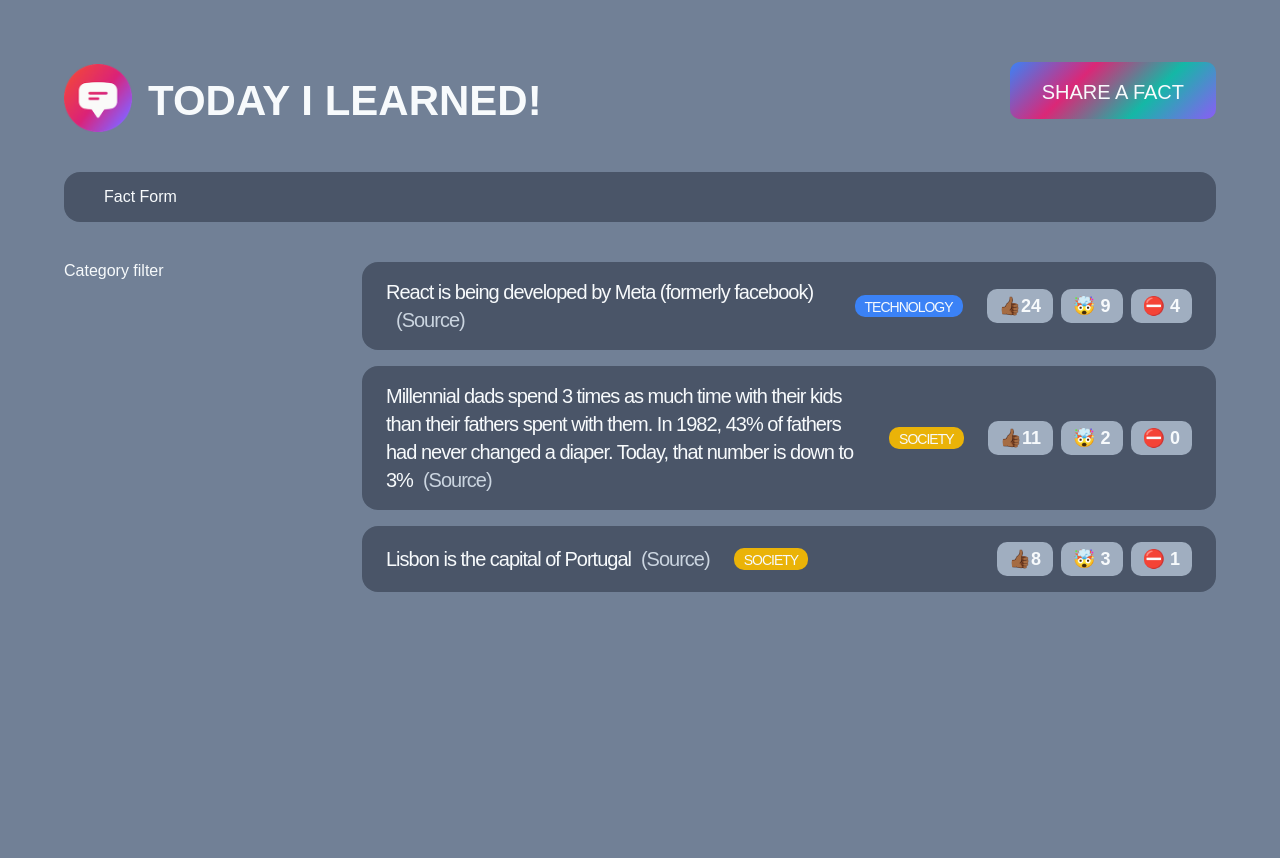
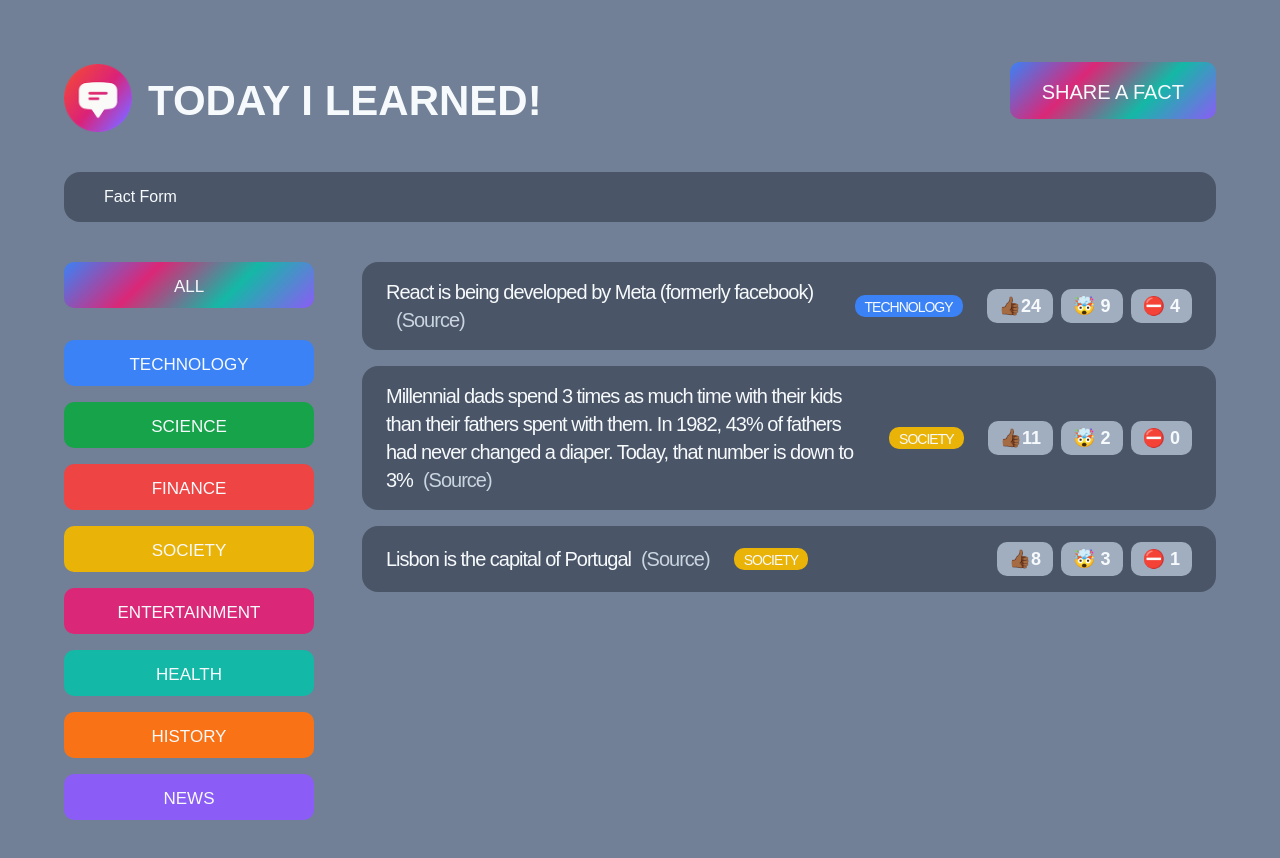
Before and after one commit to Sharion2023/today-I-learned-sample-, a React (Create React App) app: page / in a window 1280 px wide. Shown: the top 858 px of the page. Before the commit the page ends 800 px from the top, so only its background shows below. Built offline with nearby package versions, Linux system fonts and the light colour scheme; a web font is replaced by a local one.

Commit message:
Mapping of data and categories implemented.

```diff
--- a/src/Components/CategoryFilter.js
+++ b/src/Components/CategoryFilter.js
@@ -1,3 +1,32 @@
+const CATEGORIES = [
+  { name: "technology", color: "#3b82f6" },
+  { name: "science", color: "#16a34a" },
+  { name: "finance", color: "#ef4444" },
+  { name: "society", color: "#eab308" },
+  { name: "entertainment", color: "#db2777" },
+  { name: "health", color: "#14b8a6" },
+  { name: "history", color: "#f97316" },
+  { name: "news", color: "#8b5cf6" },
+];
+
 export default function CategoryFilter() {
-  return <aside>Category filter</aside>;
+  return (
+    <aside>
+      <ul>
+        <li className="category">
+          <button className="btn btn-all-categories">All</button>
+        </li>
+        {CATEGORIES.map((cat) => (
+          <li key={cat.name} className="category">
+            <button
+              className="btn btn-category"
+              style={{ backgroundColor: cat.color }}
+            >
+              {cat.name}
+            </button>
+          </li>
+        ))}
+      </ul>
+    </aside>
+  );
 }
--- a/src/Components/FactList.js
+++ b/src/Components/FactList.js
@@ -8,7 +8,6 @@
   { name: "history", color: "#f97316" },
   { name: "news", color: "#8b5cf6" },
 ];
-
 const initialFacts = [
   {
     id: 1,
--- a/src/style.css
+++ b/src/style.css
@@ -17,7 +17,7 @@
 
 /*MAIN LAYOUT*/
 
-.container {
+#root {
   max-width: 1500px;
   margin: 0 auto;
 }
```
